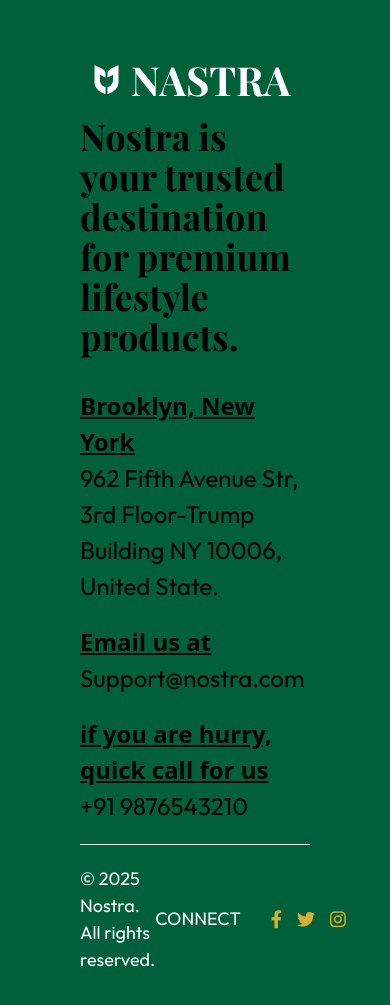
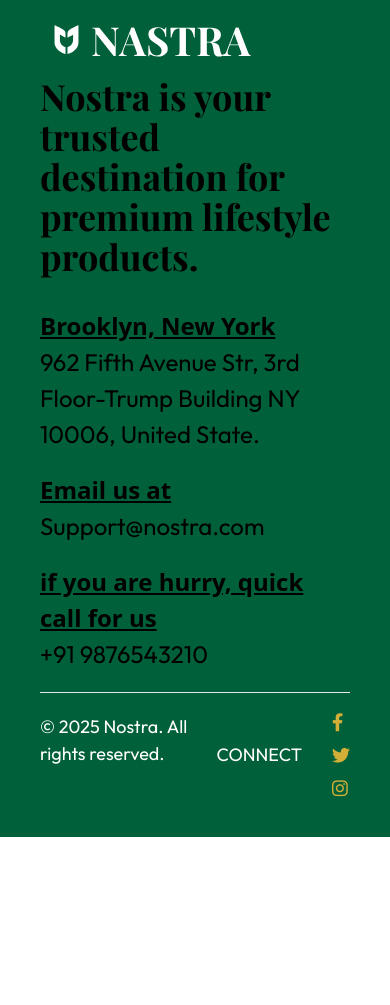
Before and after one commit to mohamedyusuf787/Nostra_website, a plain HTML site: page index.html in a window 390 px wide. Shown: the part 7005-8010 px from the top of the page. After the commit the page ends 7842 px from the top, so only its background shows below. Drawn offline with nearby package versions, Linux system fonts and the light colour scheme; a web font is replaced by a local one.

Commit message:
Refactor CSS styles for improved layout and design

```diff
--- a/style.css
+++ b/style.css
@@ -285,6 +285,7 @@ figure.snip1390 .profile {
 }
 .social-icons {
     display: flex;
+    flex-wrap:wrap;
     gap: 15px;
 }
 .copyright {
@@ -422,4 +423,6 @@ figure.snip1390 .profile {
     .testimonial_section{
         padding: 0px 20px;
     }
+.footer{
+    padding:40px;
 }
```
